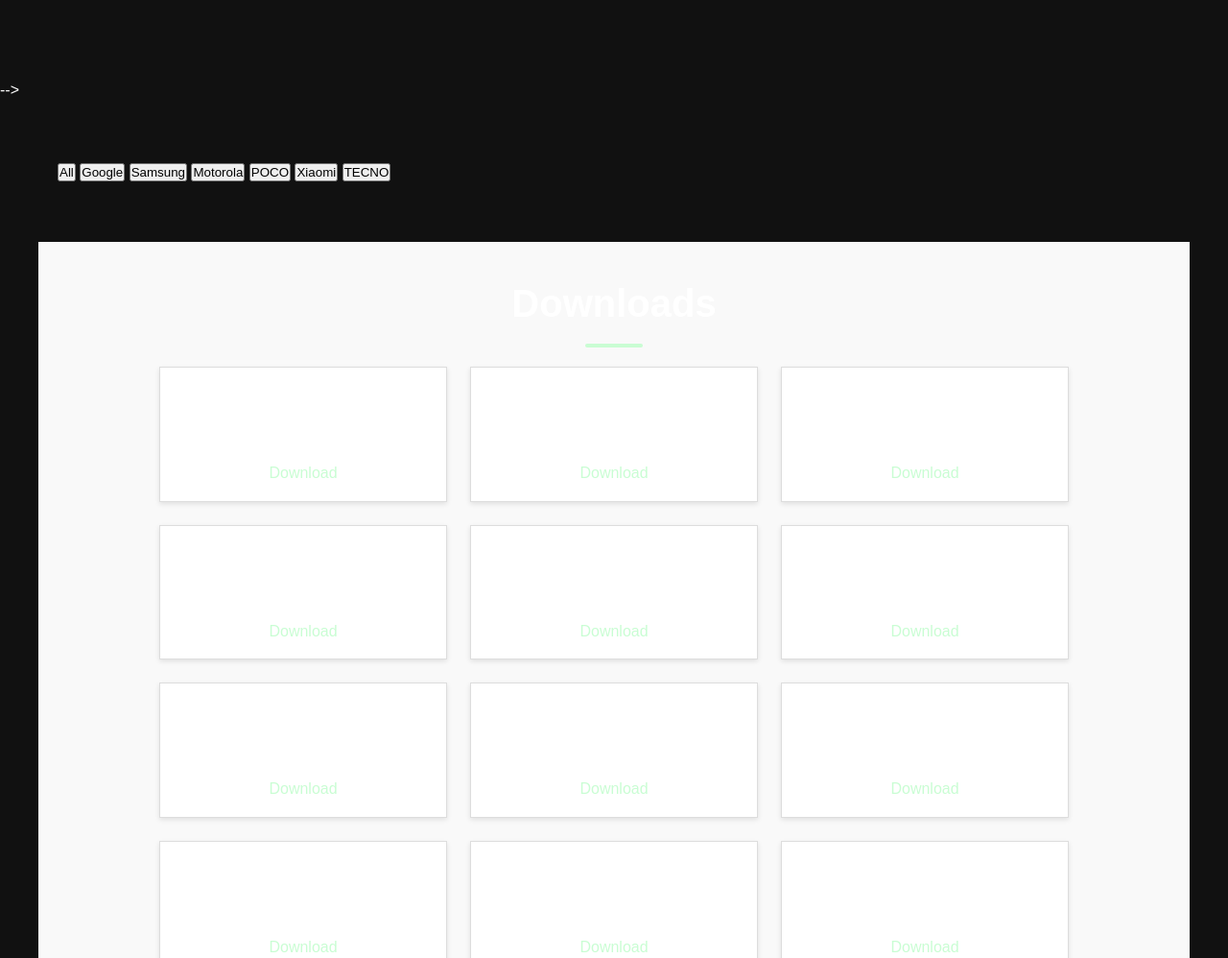
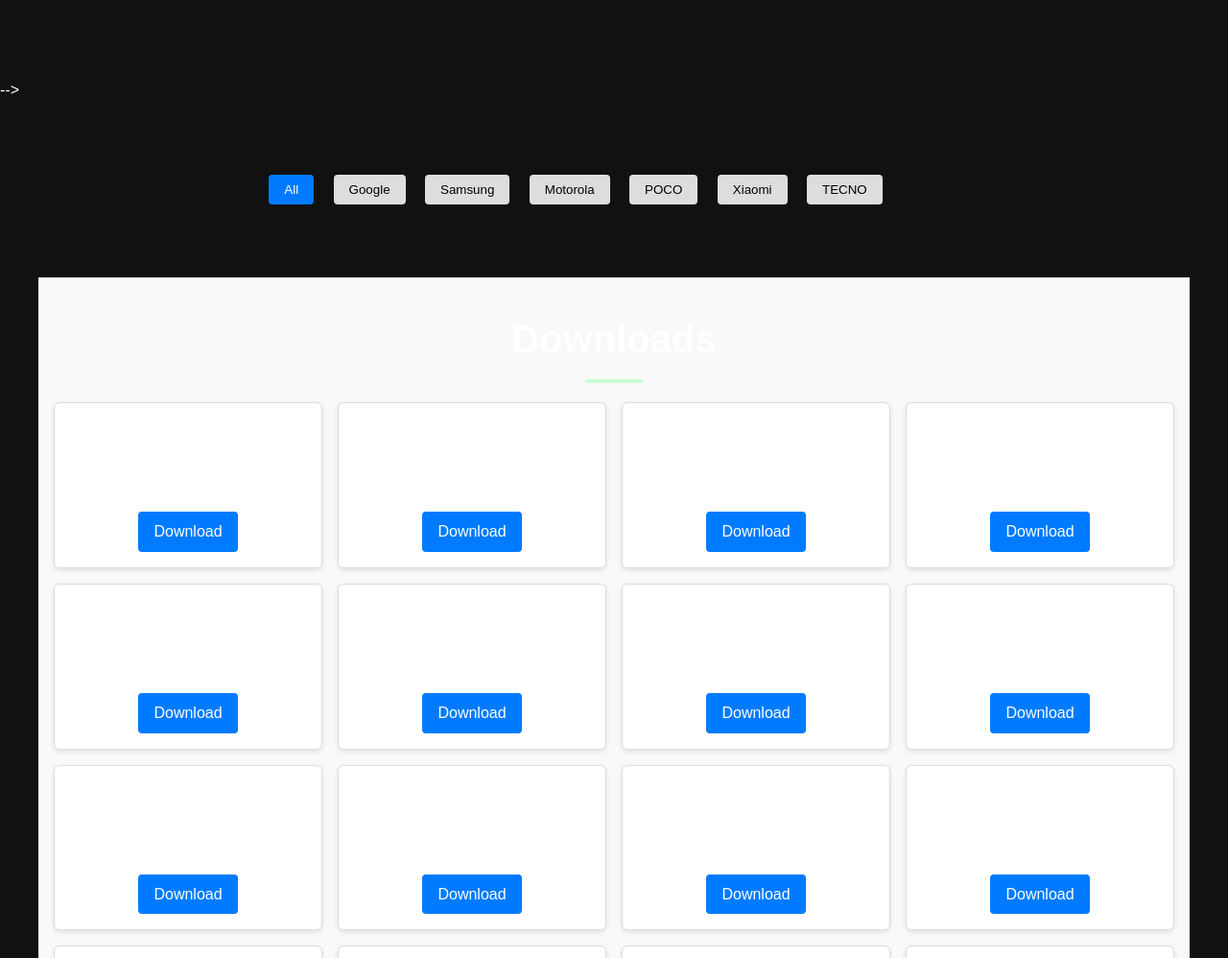
Before and after one commit to rmuxnet/AxionAOSP.github.io, a plain HTML site: page index.html in a window 1280 px wide. Shown: the part 5220-6218 px from the top of the page at 96% size. Drawn offline with nearby package versions, Linux system fonts and the light colour scheme; no server answers; a web font is replaced by a local one.

Commit message:
Update downloads.css

```diff
--- a/css/downloads.css
+++ b/css/downloads.css
@@ -1,36 +1,57 @@
+/* Optional: Styling for the filter buttons */
+.brand-filters {
+  text-align: center;
+  margin: 1rem 0;
+}
+.brand-filters .filter-btn {
+  margin: 0 0.5rem;
+  padding: 0.5rem 1rem;
+  background: #ddd;
+  border: none;
+  border-radius: 4px;
+  cursor: pointer;
+}
+.brand-filters .filter-btn.active,
+.brand-filters .filter-btn:hover {
+  background: #007BFF;
+  color: #fff;
+}
+
+/* Downloads Section Wrapper */
 .downloads-section {
-  padding: 2em 0;
+  padding: 2rem 1rem;
   background: #f9f9f9;
+}
+
+/* Grid container for the cards */
+.downloads-grid {
+  display: flex;
+  flex-wrap: wrap;
+  gap: 1rem;
+  justify-content: center;
+}
+
+/* Individual card */
+.download-item {
+  background: #fff;
+  border: 1px solid #ddd;
+  border-radius: 6px;
+  padding: 1rem;
+  width: 280px; /* Adjust as needed */
+  box-shadow: 0 2px 5px rgba(0, 0, 0, 0.1);
   text-align: center;
 }
 
-.downloads-grid {
-  display: flex;
-  flex-wrap: wrap;
-  gap: 1.5em;
-  justify-content: center;
-  margin-top: 1em;
-}
-
-.download-item {
-  background: #fff;
-  border: 1px solid #ddd;
-  padding: 1em;
-  width: 300px;
-  box-shadow: 0 2px 5px rgba(0,0,0,0.1);
-}
-
-.download-item img {
-  max-width: 100%;
-  height: auto;
-}
-
-.btn-download {
+/* Download link button */
+.download-link {
   display: inline-block;
-  margin-top: 1em;
-  padding: 0.5em 1em;
+  margin-top: 1rem;
+  padding: 0.5rem 1rem;
   background: #007BFF;
   color: #fff;
   text-decoration: none;
   border-radius: 4px;
 }
+.download-link:hover {
+  background: #0056b3;
+}
```
